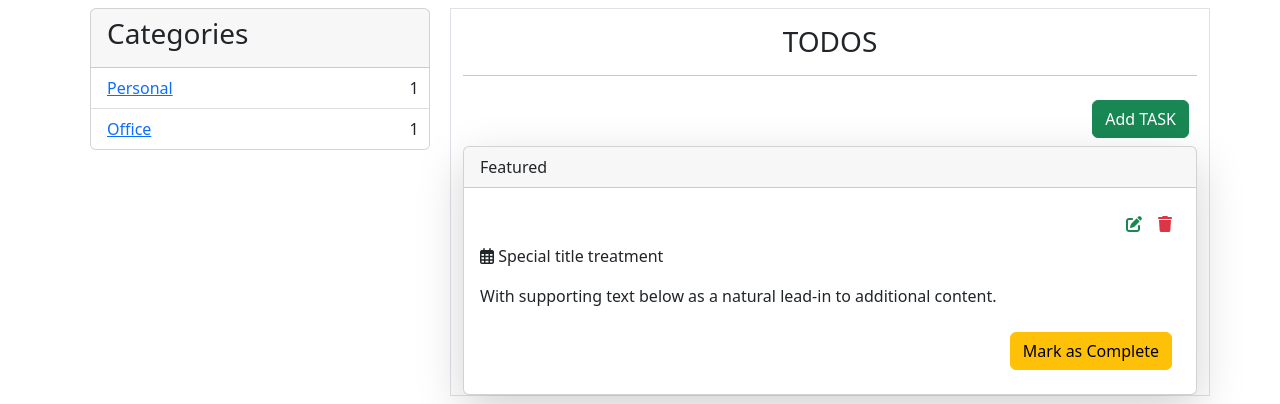
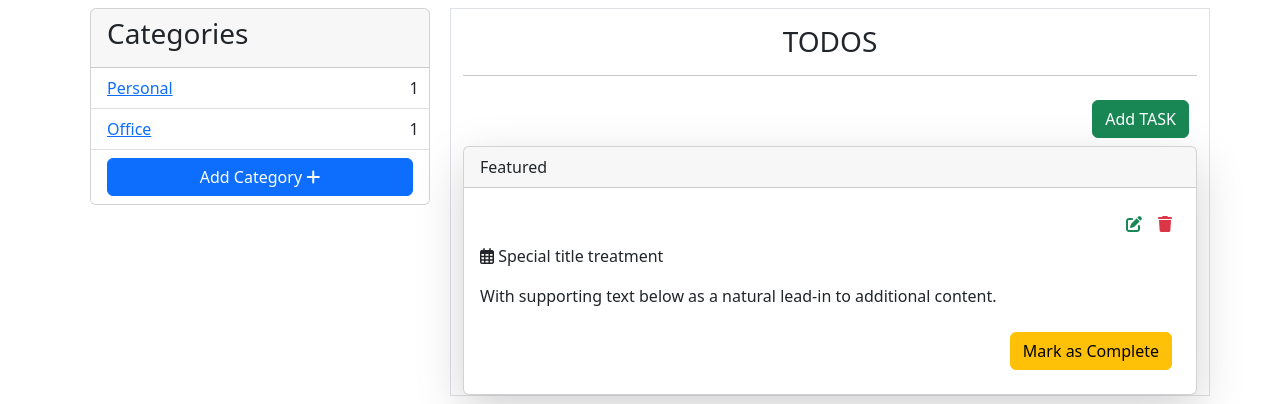
Before and after one commit to kamula/ToDo-App, a Django app: page /home in a window 1280 px wide. Shown: the part 56-460 px from the top of the page. Run offline with Django 4.2, Linux system fonts and the light colour scheme; some libraries are stand-ins or nearby versions.

Commit message:
add category modal

```diff
--- a/templates/todo/homePage.html
+++ b/templates/todo/homePage.html
@@ -22,6 +22,39 @@
                                 <a href="#">Office</a>
                             </div>
                             <div class="col-md-1">1</div>
+                        </div>
+                    </li>
+                    <li class="list-group-item">
+                        <!-- Button trigger add Category modal -->
+                        <button type="button" class="btn btn-primary" data-toggle="modal" data-target="#addCategoryModal" style="width:100%;">
+                            Add Category
+                            <i class="fa fa-plus" aria-hidden="true"></i>
+                        </button>
+                        <!-- Modal -->
+                        <div class="modal fade" id="addCategoryModal" tabindex="-1" role="dialog" aria-labelledby="exampleModalLabel" aria-hidden="true">
+                            <div class="modal-dialog" role="document">
+                            <div class="modal-content">
+                                <div class="modal-header">
+                                <h5 class="modal-title" id="exampleModalLabel">Create New</h5>
+                                <button type="button" class="close" data-dismiss="modal" aria-label="Close">
+                                    <span aria-hidden="true">&times;</span>
+                                </button>
+                                </div>
+                                <div class="modal-body">
+                                    <form>
+                                        <div class="form-group">
+                                            <label for="formGroupExampleInput">Category Name</label>
+                                            <input type="text" class="form-control" id="formGroupExampleInput" placeholder="Category Name" required>
+                                        </div>
+                                        <div class="modal-footer">
+                                            <button type="button" class="btn btn-secondary" data-dismiss="modal">Close</button>
+                                            <button type="submit" class="btn btn-primary">Save changes</button>
+                                        </div>
+                                    </form>
+                                </div>
+
+                            </div>
+                            </div>
                         </div>
                     </li>
                 </ul>
```
